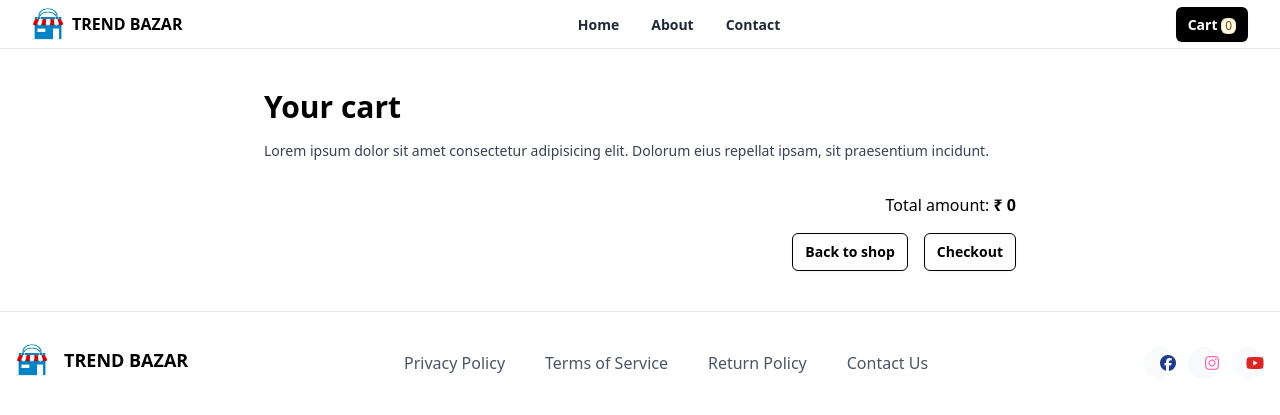
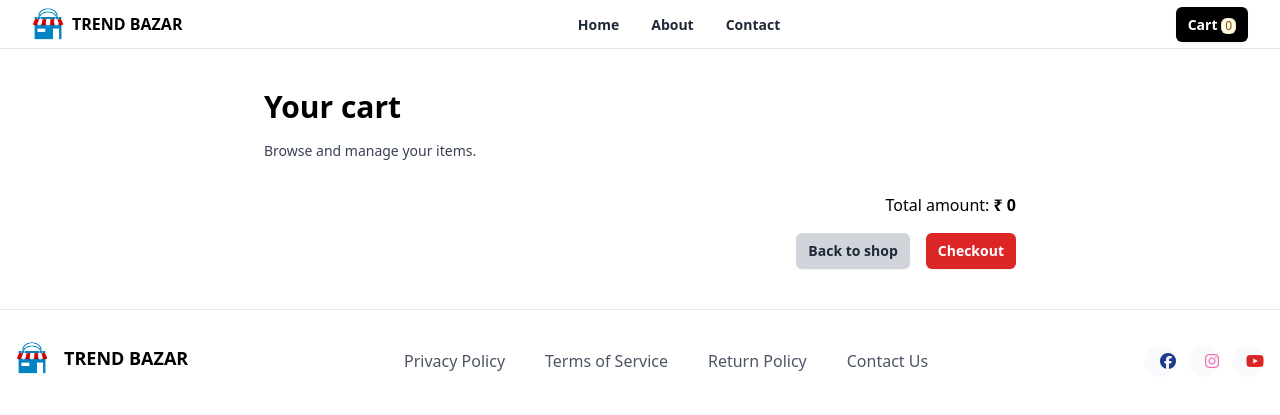
Before and after one commit to sinan-ks/TrendBazar, a Django app: page /carts/all/ in a window 1280 px wide. Shown: the top 415 px of the page. Run offline with Django 5.2, Linux system fonts and the light colour scheme; a user stored in the database is signed in; data comes from the database, SQL or seed files in the repository; both versions use the stored data as it was after the commit; some libraries are stand-ins or nearby versions.

Commit message:
Make some styles on home & cart page

```diff
--- a/store/templates/base.html
+++ b/store/templates/base.html
@@ -152,4 +152,5 @@
 
 </body>
 <script src="https://kit.fontawesome.com/252a556f38.js" crossorigin="anonymous"></script>
+
 </html>
--- a/store/templates/cart_items.html
+++ b/store/templates/cart_items.html
@@ -1,55 +1,35 @@
-{%extends 'base.html'%}
+{% extends 'base.html' %}
 
-{%block body_block%}
-
-
+{% block body_block %}
 <div class="mx-auto flex max-w-3xl flex-col space-y-4 p-6 px-2 sm:p-10 sm:px-2">
   <h2 class="text-3xl font-bold">Your cart</h2>
   <p class="mt-3 text-sm font-medium text-gray-700">
-      Lorem ipsum dolor sit amet consectetur adipisicing elit. Dolorum eius
-      repellat ipsam, sit praesentium incidunt.
+    Browse and manage your items.
   </p>
   <ul class="flex flex-col divide-y divide-gray-200">
-
     <!-- code block for iterating basket items -->
-      {%for bi in data%}
-
+    {% for bi in data %}
     <li class="flex flex-col py-6 sm:flex-row sm:justify-between">
       <div class="flex w-full space-x-2 sm:space-x-4">
-          <img
-            class="h-20 w-20 flex-shrink-0 rounded object-contain outline-none dark:border-transparent sm:h-32 sm:w-32"
-            src="{{bi.product_object.image.url}}"
-            alt="{{bi.product_object.title}}"
-          />
+        <img class="h-20 w-20 flex-shrink-0 rounded object-contain outline-none dark:border-transparent sm:h-32 sm:w-32"
+          src="{{ bi.product_object.image.url }}" alt="{{ bi.product_object.title }}" />
         <div class="flex w-full flex-col justify-between pb-4">
           <div class="flex w-full justify-between space-x-2 pb-2">
             <div class="space-y-1">
               <h3 class="text-lg font-semibold leading-snug sm:pr-8">
-                    {{bi.product_object.title}}
+                {{ bi.product_object.title }}
               </h3>
-                <p class="text-sm">Size : {{bi.size_object.name}}</p>
+              <p class="text-sm">Size : {{ bi.size_object.name }}</p>
             </div>
             <div class="text-right">
-                <p class="text-lg font-semibold">₹ {{bi.item_total}}</p>
+              <p class="text-lg font-semibold">₹ {{ bi.item_total }}</p>
             </div>
           </div>
           <div class="flex divide-x text-sm">
-              <a
-                href="{%url 'basket-item-delete' bi.id%}"
-                class="flex items-center space-x-2 px-2 py-1 pl-0"
-              >
-                <svg
-                  xmlns="http://www.w3.org/2000/svg"
-                  width="16"
-                  height="16"
-                  viewBox="0 0 24 24"
-                  fill="none"
-                  stroke="currentColor"
-                  stroke-width="2"
-                  stroke-linecap="round"
-                  stroke-linejoin="round"
-                  class="lucide lucide-trash"
-                >
+            <a href="{% url 'basket-item-delete' bi.id %}" class="flex items-center space-x-2 px-2 py-1 pl-0">
+              <svg xmlns="http://www.w3.org/2000/svg" width="16" height="16" viewBox="0 0 24 24" fill="none"
+                stroke="currentColor" stroke-width="2" stroke-linecap="round" stroke-linejoin="round"
+                class="lucide lucide-trash">
                 <path d="M3 6h18"></path>
                 <path d="M19 6v14c0 1-1 2-2 2H7c-1 0-2-1-2-2V6"></path>
                 <path d="M8 6V4c0-1 1-2 2-2h4c1 0 2 1 2 2v2"></path>
@@ -59,25 +39,18 @@
 
             <!-- Edit Quantity Section Start -->
 
-            <form action="{%url 'basket-item-qty-update' bi.id%}" method="post">
-              {%csrf_token%}
+            <form action="{% url 'basket-item-qty-update' bi.id %}" method="post">
+              {% csrf_token %}
               <div class="min-w-24 flex">
-                    {%if bi.quantity > 1%}
-                    <button type="submit" class="h-7 w-7" name="action" value="dec">
+                {% if bi.quantity > 1 %}
+                <button type="submit" class="h-7 w-7 rounded-md border bg-gray-200 text-gray-700" name="action"
+                  value="dec">
                   -
                 </button>
-                    {%endif%}
-                    <input
-                      type="text"
-                      class="mx-1 h-7 w-9 rounded-md border text-center"
-                      value="{{bi.quantity}}"
-                    />
-                    <button
-                      type="submit"
-                      name="action"
-                      value="inc"
-                      class="flex h-7 w-7 items-center justify-center"
-                    >
+                {% endif %}
+                <input type="text" class="mx-1 h-7 w-9 rounded-md border text-center" value="{{ bi.quantity }}" />
+                <button type="submit" name="action" value="inc"
+                  class="flex h-7 w-7 rounded-md border bg-gray-200 text-gray-700 items-center justify-center">
                   +
                 </button>
               </div>
@@ -86,19 +59,12 @@
             <!-- Edit Quantity Section End -->
 
             <button type="button" class="flex items-center space-x-2 px-2 py-1">
-                <svg
-                  xmlns="http://www.w3.org/2000/svg"
-                  width="16"
-                  height="16"
-                  viewBox="0 0 24 24"
-                  fill="none"
-                  stroke="currentColor"
-                  stroke-width="2"
-                  stroke-linecap="round"
-                  stroke-linejoin="round"
-                  class="lucide lucide-heart"
-                >
-                  <path d="M20.42 4.58a5.4 5.4 0 0 0-7.65 0l-.77.78-.77-.78a5.4 5.4 0 0 0-7.65 0C1.46 6.7 1.33 10.28 4 13l8 8 8-8c2.67-2.72 2.54-6.3.42-8.42z"></path>
+              <svg xmlns="http://www.w3.org/2000/svg" width="16" height="16" viewBox="0 0 24 24" fill="none"
+                stroke="currentColor" stroke-width="2" stroke-linecap="round" stroke-linejoin="round"
+                class="lucide lucide-heart">
+                <path
+                  d="M20.42 4.58a5.4 5.4 0 0 0-7.65 0l-.77.78-.77-.78a5.4 5.4 0 0 0-7.65 0C1.46 6.7 1.33 10.28 4 13l8 8 8-8c2.67-2.72 2.54-6.3.42-8.42z">
+                </path>
               </svg>
               <span>Add to favorites</span>
             </button>
@@ -107,31 +73,26 @@
       </div>
     </li>
 
-      {%endfor%}
+    {% endfor %}
 
     <!-- end code block -->
 
   </ul>
   <div class="space-y-1 text-right">
     <p>
-        Total amount:<span class="font-semibold"> ₹ {{request.user.cart.basket_total}}</span>
+      Total amount:<span class="font-semibold"> ₹ {{ request.user.cart.basket_total }}</span>
     </p>
   </div>
   <div class="flex justify-end space-x-4">
-      <button
-        type="button"
-        class="rounded-md border border-black px-3 py-2 text-sm font-semibold text-black shadow-sm focus-visible:outline focus-visible:outline-2 focus-visible:outline-offset-2 focus-visible:outline-black"
-      >
+    <a href="{% url 'home' %}"
+      class="rounded-md bg-gray-300 text-gray-800 px-3 py-2 text-sm font-semibold shadow-sm hover:bg-gray-400 focus-visible:outline focus-visible:outline-2 focus-visible:outline-offset-2 focus-visible:outline-gray-800">
       Back to shop
-      </button>
-      <a
-        href="{%url 'checkout'%}"
-        class="rounded-md border border-black px-3 py-2 text-sm font-semibold text-black shadow-sm focus-visible:outline focus-visible:outline-2 focus-visible:outline-offset-2 focus-visible:outline-black"
-      >
+    </a>
+    <a href="{% url 'checkout' %}"
+      class="rounded-md bg-red-600 text-white px-3 py-2 text-sm font-semibold shadow-sm hover:bg-red-700 focus-visible:outline focus-visible:outline-2 focus-visible:outline-offset-2 focus-visible:outline-white">
       Checkout
     </a>
   </div>
 </div>
 
-
-{%endblock%}
+{% endblock %}
```
Also changed, not shown: store/templates/home.html (+13 -17 lines), store/templates/product_detail.html (+23 -42 lines), db.sqlite3. Lines whose indentation alone changed are shown as unchanged.
